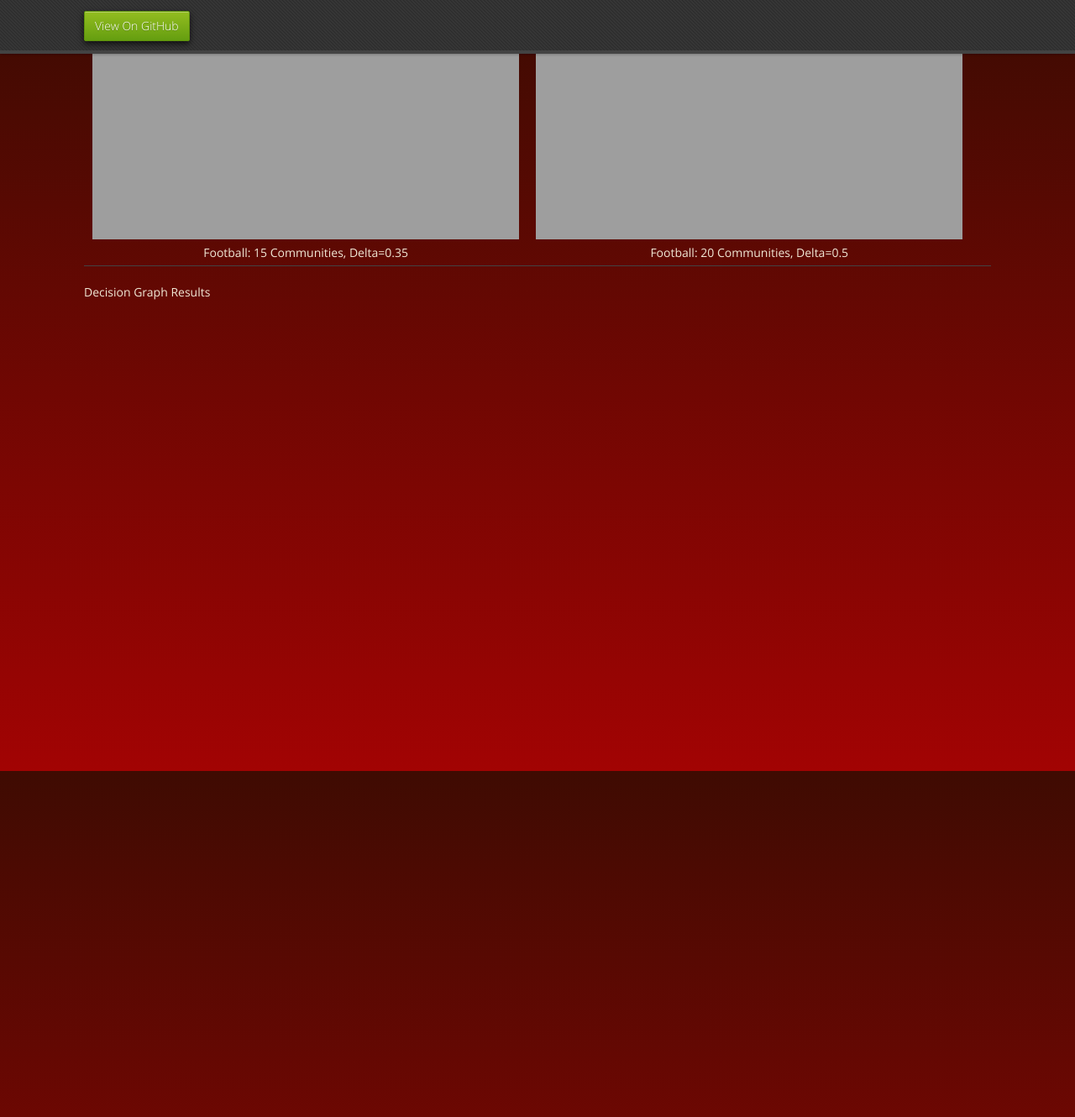
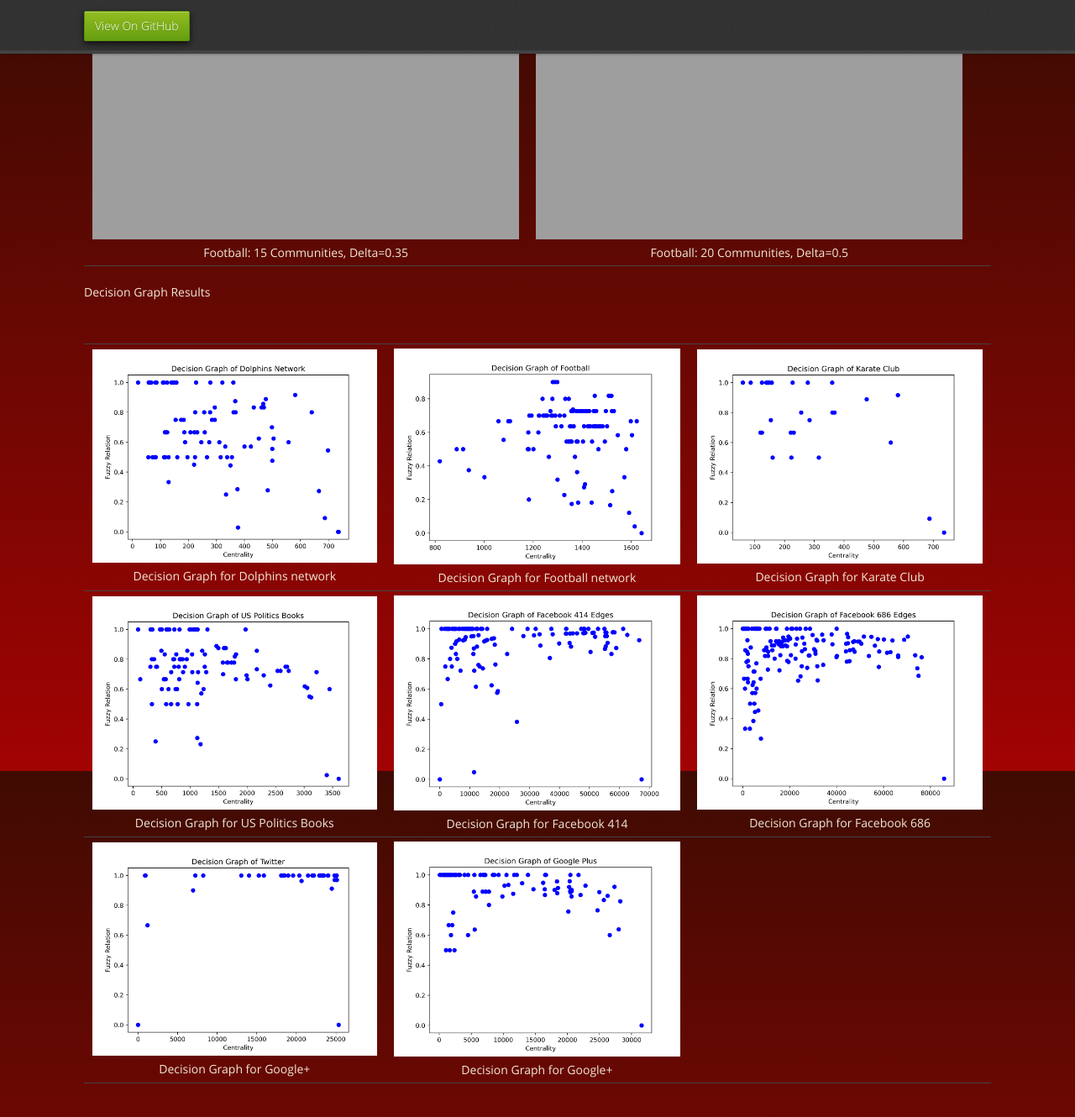
Before and after one commit to frimps-astro/frimps-astro.github.io, a Jekyll site: the page built from community-detection.md, in a window 1280 px wide and 1400 px high, scrolled down 1782 px. Shown: the top 1330 px of the window at 84% size. Built offline with Jekyll 4.4.1, drawn with Linux system fonts in a browser that asks for light colours.

Commit message:
Updated decision graphs

```diff
--- a/community-detection.md
+++ b/community-detection.md
@@ -15,3 +15,9 @@ Community Graph Results of experiments on various datasets using the CDFR unrefi
 |<a href="https://frimps-astro.github.io/assets/images/communities/football_delta_0.35.png"><img width="100%" alt="Football: 15 Communities, Delta=0.35" src="https://frimps-astro.github.io/assets/images/communities/football_delta_0.35.png"> </a> Football: 15 Communities, Delta=0.35 |<a href="https://frimps-astro.github.io/assets/images/communities/football_delta_0.5.png"><img width="100%" alt="Football: 20 Communities, Delta=0.35" src="https://frimps-astro.github.io/assets/images/communities/football_delta_0.5.png"></a>  Football: 20 Communities, Delta=0.5 |
 
 Decision Graph Results
+
+| | | |
+|:-------------------------:|:-------------------------:|:-------------------------:|
+|<a href="https://frimps-astro.github.io/assets/images/decisions/dolphins_network_decision_graph.png"><img width="100%" alt="Decision Graph for Dolphins Network" src="https://frimps-astro.github.io/assets/images/decisions/dolphins_network_decision_graph.png"></a>  Decision Graph for Dolphins network |<a href="https://frimps-astro.github.io/assets/images/decisions/football_decision_graph.png"><img width="100%" alt="Decision Graph for Football Network" src="https://frimps-astro.github.io/assets/images/decisions/football_decision_graph.png"></a>  Decision Graph for Football network  | <a href="https://frimps-astro.github.io/assets/images/decisions/karate_club_decision_graph.png"><img width="100%" alt="Decision Graph for Karate Club" src="https://frimps-astro.github.io/assets/images/decisions/karate_club_decision_graph.png"></a>  Decision Graph for Karate Club
+|<a href="https://frimps-astro.github.io/assets/images/decisions/us_politics_books_decision_graph.png"><img width="100%" alt="Decision Graph for Dolphins Network" src="https://frimps-astro.github.io/assets/images/decisions/us_politics_books_decision_graph.png"></a>  Decision Graph for US Politics Books | <a href="https://frimps-astro.github.io/assets/images/decisions/facebook_414_edges_decision_graph.png"><img width="100%" alt="Decision Graph for Facebook 414 Network" src="https://frimps-astro.github.io/assets/images/decisions/facebook_414_edges_decision_graph.png"></a>  Decision Graph for Facebook 414 | <a href="https://frimps-astro.github.io/assets/images/decisions/facebook_686_edges_decision_graph.png"><img width="100%" alt="Decision Graph for Facebook 686 Network" src="https://frimps-astro.github.io/assets/images/decisions/facebook_686_edges_decision_graph.png"></a>  Decision Graph for Facebook 686
+| <a href="https://frimps-astro.github.io/assets/images/decisions/twitter_decision_graph.png"><img width="100%" alt="Decision Graph for Twitter Network" src="https://frimps-astro.github.io/assets/images/decisions/twitter_decision_graph.png"></a>  Decision Graph for Google+ | <a href="https://frimps-astro.github.io/assets/images/decisions/google_plus_decision_graph.png"><img width="100%" alt="Decision Graph for Twitter Network" src="https://frimps-astro.github.io/assets/images/decisions/google_plus_decision_graph.png"></a>  Decision Graph for Google+ |
```
Also changed, not shown: assets/images/decisions/facebook_414_edges_decision_graph.png (added), assets/images/decisions/facebook_686_edges_decision_graph.png, assets/images/decisions/football_decision_graph.png, assets/images/decisions/google_plus_decision_graph.png, assets/images/decisions/twitter_decision_graph.png, assets/images/decisions/us_politics_books_decision_graph.png, 3 other files.
